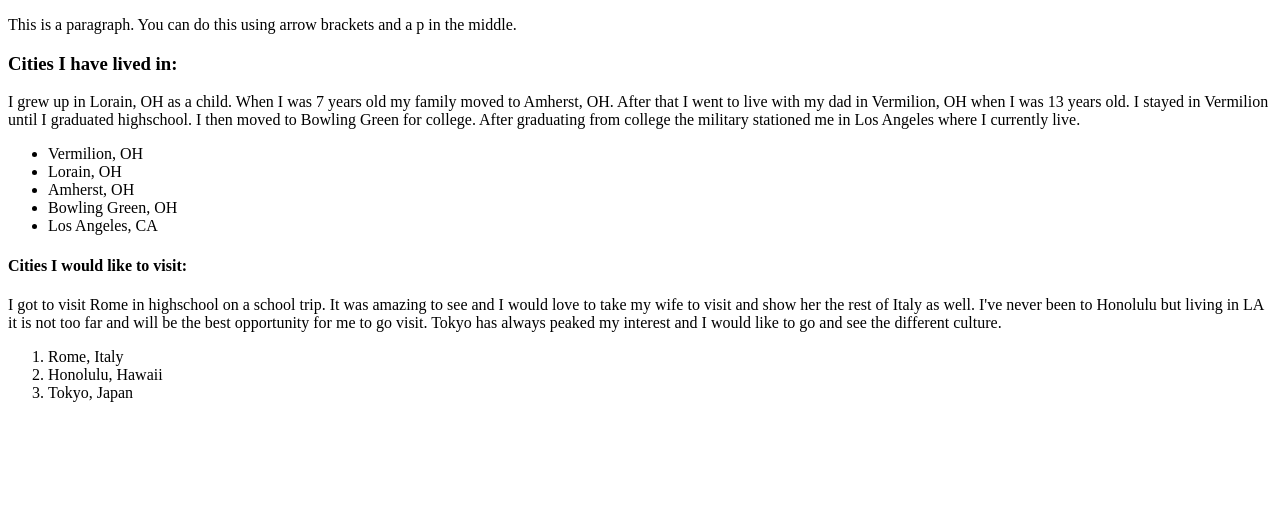
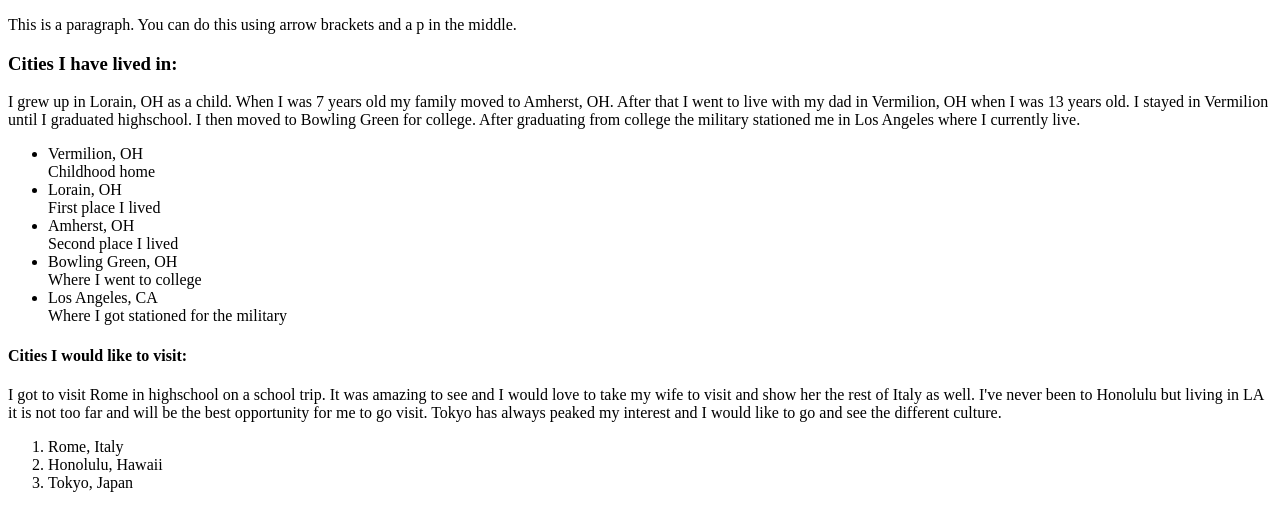
Before and after one commit to AnthonyLaurio/html-exercise, a plain HTML site: page index.html in a window 1280 px wide. Drawn offline with Linux system fonts and the light colour scheme.

Commit message:
Add descriptions after cities

```diff
--- a/index.html
+++ b/index.html
@@ -15,11 +15,11 @@
                 the military stationed me in Los Angeles where I currently live.
             </p>
             <ul>
-                <li>Vermilion, OH</li>
-                <li>Lorain, OH</li>
-                <li>Amherst, OH</li>
-                <li>Bowling Green, OH</li>
-                <li>Los Angeles, CA</li>
+                <li>Vermilion, OH</li> <span>Childhood home</span>
+                <li>Lorain, OH</li> <span>First place I lived</span>
+                <li>Amherst, OH</li> <span>Second place I lived</span>
+                <li>Bowling Green, OH</li> <span>Where I went to college</span>
+                <li>Los Angeles, CA</li> <span>Where I got stationed for the military</span>
             </ul>
         <h4>Cities I would like to visit:</h4>
             <p>I got to visit Rome in highschool on a school trip. It was amazing to see and
```
Lines whose indentation alone changed are shown as unchanged.
